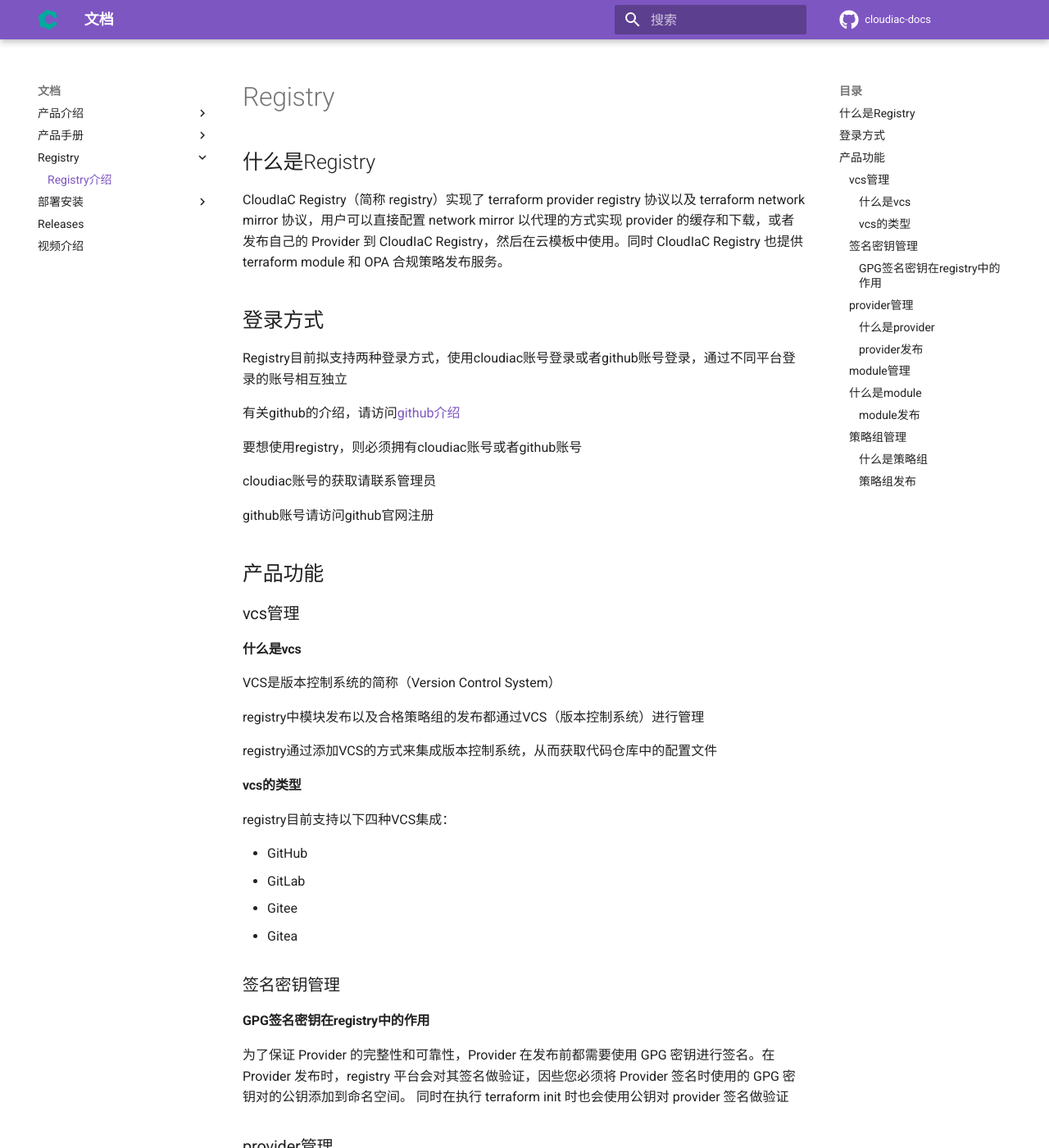
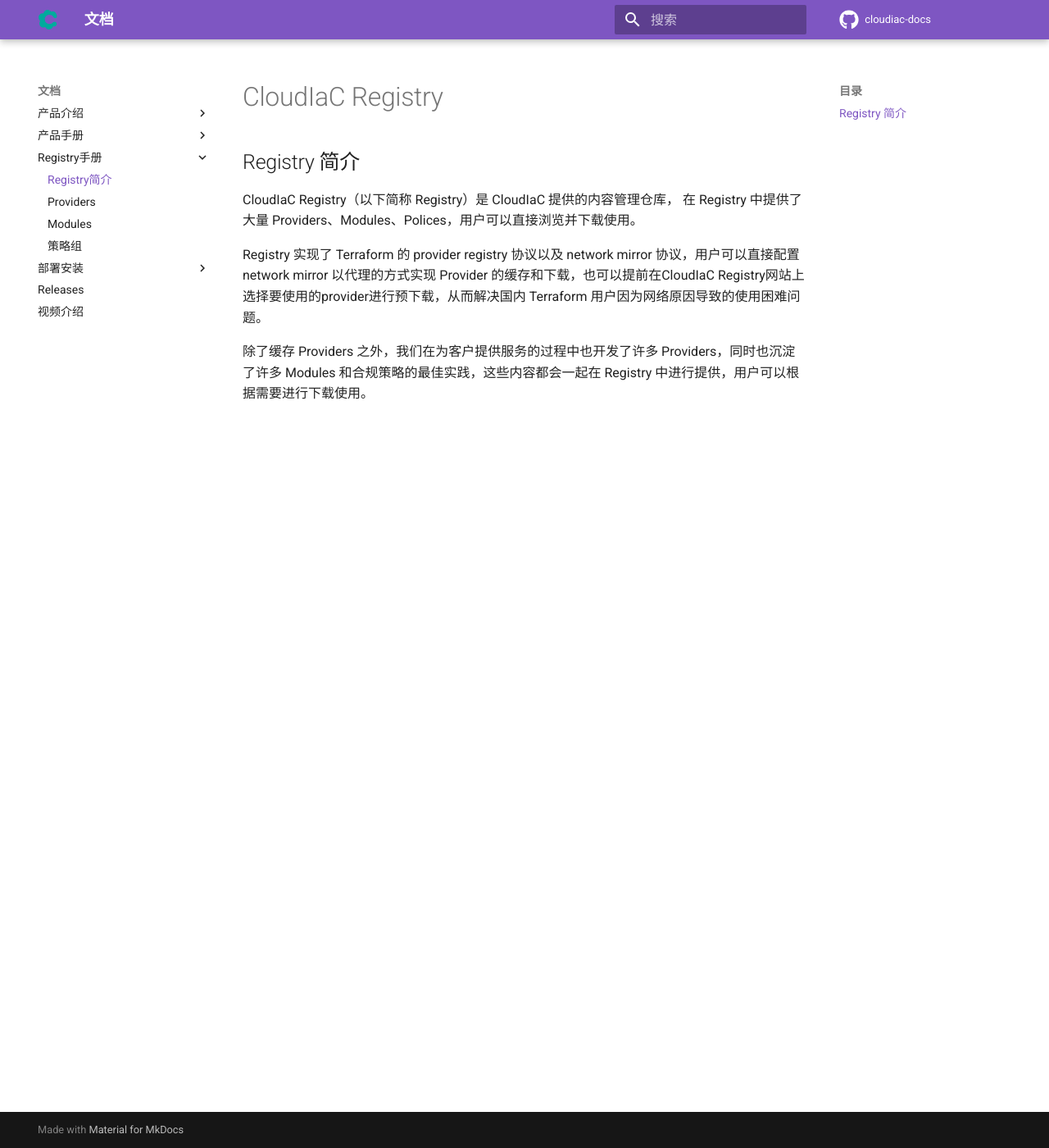
Before and after one commit to idcos/cloudiac-docs, an MkDocs documentation site: the page built from docs/mkdocs/manual/registry.md, in a window 1280 px wide and 1400 px high. Shown: the whole window at 82% size. Built offline with MkDocs 1.6.1 and Material for MkDocs 9.7.7, drawn with Linux system fonts in a browser that asks for light colours; comment, search, counter and statistics services are not loaded; the version menu is left out; some of the changed text lies outside the part shown.

Commit message:
change: 修复registry文档

```diff
--- a/docs/mkdocs.yml
+++ b/docs/mkdocs.yml
@@ -66,8 +66,11 @@
       - "安全合规": manual/compliance.md
       - "云模板 Pipeline": manual/pipeline.md
       - "通用功能": manual/others.md
-  - "Registry":
-      - "Registry介绍": manual/registry.md
+  - "Registry手册":
+      - "Registry简介": manual/registry.md
+      - "Providers": manual/registry-providers.md
+      - "Modules": manual/registry-modules.md
+      - "策略组": manual/registry-polices.md
   - "部署安装":
     - "容器部署": installation/container.md
     - "二进制部署": installation/linux.md
--- a/docs/mkdocs/manual/registry.md
+++ b/docs/mkdocs/manual/registry.md
@@ -1,73 +1,8 @@
-# Registry
+# CloudIaC Registry
 
-## 什么是Registry
+## Registry 简介
+CloudIaC Registry（以下简称 Registry）是 CloudIaC 提供的内容管理仓库， 在 Registry 中提供了大量 Providers、Modules、Polices，用户可以直接浏览并下载使用。
 
-CloudIaC Registry（简称 registry）实现了 terraform provider registry 协议以及 terraform network mirror 协议，用户可以直接配置 network mirror 以代理的方式实现 provider 的缓存和下载，或者发布自己的 Provider 到 CloudIaC Registry，然后在云模板中使用。同时 CloudIaC Registry 也提供 terraform module 和 OPA 合规策略发布服务。
+Registry 实现了 Terraform 的 provider registry 协议以及 network mirror 协议，用户可以直接配置 network mirror 以代理的方式实现 Provider 的缓存和下载，也可以提前在CloudIaC Registry网站上选择要使用的provider进行预下载，从而解决国内 Terraform 用户因为网络原因导致的使用困难问题。
 
-## 登录方式
-Registry目前拟支持两种登录方式，使用cloudiac账号登录或者github账号登录，通过不同平台登录的账号相互独立
-
-有关github的介绍，请访问[github介绍](https://github.com/about)
-
-要想使用registry，则必须拥有cloudiac账号或者github账号
-
-cloudiac账号的获取请联系管理员
-
-github账号请访问github官网注册
-
-
-## 产品功能
-### vcs管理
-#### 什么是vcs
-
-VCS是版本控制系统的简称（Version Control System）
-
-registry中模块发布以及合格策略组的发布都通过VCS（版本控制系统）进行管理
-
-registry通过添加VCS的方式来集成版本控制系统，从而获取代码仓库中的配置文件
-
-#### vcs的类型
-
-registry目前支持以下四种VCS集成：
-
-- GitHub
-- GitLab
-- Gitee
-- Gitea
-
-### 签名密钥管理
-#### GPG签名密钥在registry中的作用
-
-为了保证 Provider 的完整性和可靠性，Provider 在发布前都需要使用 GPG 密钥进行签名。在 Provider 发布时，registry 平台会对其签名做验证，因些您必须将 Provider 签名时使用的 GPG 密钥对的公钥添加到命名空间。 同时在执行 terraform init 时也会使用公钥对 provider 签名做验证
-
-### provider管理
-#### 什么是provider
-Terraform是由hashipcorp开源的基础设施即代码(IAC)管理工具，通过 Terraform 可以将基础设置配置代码在云环境应用实现云资源的供给和维护。
-
-Terraform 目前己支持所有主流云商，目前官方以验证的云服务有200+，更多云服务也在持续接入。
-
-为了对接各云商 Terraform 提供一套插件框架，云服务只需要接入这套插件框架，即可在 terraform 中使用，实现云资源的 CRUD 操作。
-
-这些云服务的插件在 Terraform 中称为 Provider。
-#### provider发布
-
-请参考[provider发布流程](/markdown/tutorials/mkdocs/cases/provider-publish.md/)
-
-### module管理
-### 什么是module
-
-registry module基于terrafrom module开发，简单来讲module就是包含一组Terraform代码的文件夹，由此可以达到代码
-复用的效果，更多关于module的介绍，请参考[terraform module](https://www.terraform.io/language/modules)
-
-#### module发布
-
-请参考[modle发布流程](/markdown/tutorials/mkdocs/cases/module-publish.md/)
-
-### 策略组管理
-#### 什么是策略组
-
-策略组是cloudiac定义的包含一组合规策略的一个集合，在registry中发布的策略组可以在cloudiac中直接使用
-
-#### 策略组发布
-
-请参考[策略组发布流程](/markdown/tutorials/mkdocs/cases/policy-group-publish.md/)
+除了缓存 Providers 之外，我们在为客户提供服务的过程中也开发了许多 Providers，同时也沉淀了许多 Modules 和合规策略的最佳实践，这些内容都会一起在 Registry 中进行提供，用户可以根据需要进行下载使用。
```
Also changed, not shown: docs/mkdocs/manual/registry-modules.md (added, +13 -0 lines), docs/mkdocs/manual/registry-polices.md (added, +21 -0 lines), docs/mkdocs/manual/registry-providers.md (added, +53 -0 lines), docs/mkdocs/images/modules-usage.png (added), docs/mkdocs/images/provider-predown.png (added), docs/mkdocs/images/provider-predown02.png (added), docs/mkdocs/images/provider-usage.png (added), docs/mkdocs/images/provider.png (added), docs/mkdocs/images/provider01.png (added), docs/mkdocs/images/provider02.png (added).
